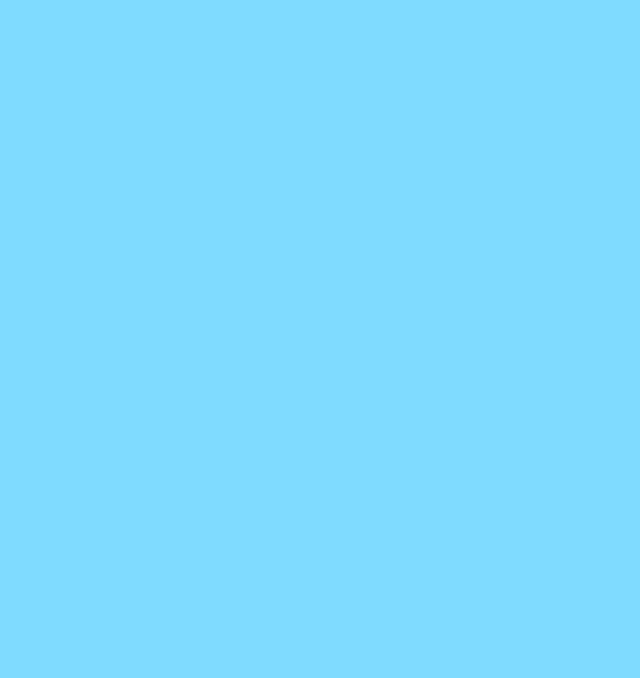
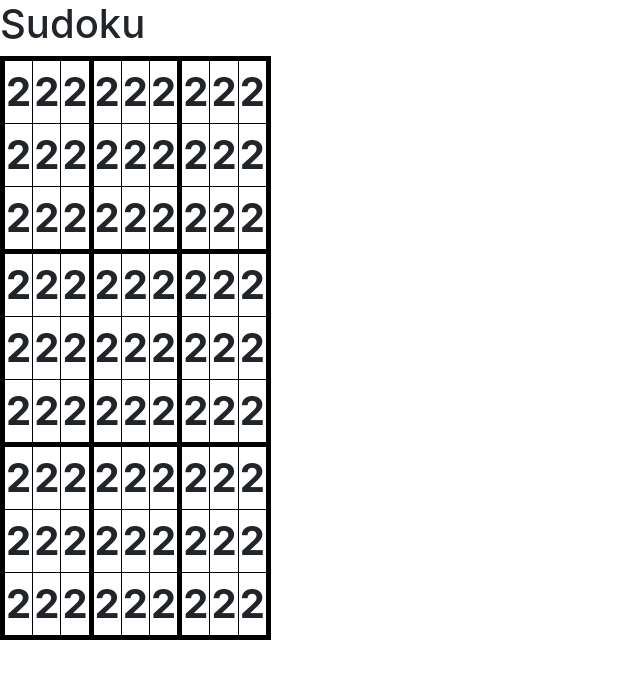
Before and after one commit to MikeSB3/sudoku, a website built with webpack: page src/index.html in a window 1280 px wide. Shown: the whole page, without its empty margins (0-640 px from the left). Built offline with nearby package versions, Linux system fonts and the light colour scheme.

Commit message:
add tables for sudoku rows and columns

```diff
--- a/src/index.html
+++ b/src/index.html
@@ -0,0 +1,114 @@
+<!DOCTYPE html>
+<html lang="en" dir="ltr">
+  <head>
+    <meta charset="utf-8">
+    <title>Sudoku</title>
+  </head>
+  <body>
+    <h1>Sudoku</h1>
+  <table>
+    <div>
+      <tr class="top">
+        <th class="left">2</th>
+        <th class="">2</th>
+        <th class="third">2</th>
+        <th>2</th>
+        <th>2</th>
+        <th class="third">2</th>
+        <th>2</th>
+        <th>2</th>
+        <th class="right">2</th>
+      </tr>
+      <tr class="row-two">
+        <th class="left">2</th>
+        <th class="">2</th>
+        <th class="third">2</th>
+        <th>2</th>
+        <th>2</th>
+        <th class="third">2</th>
+        <th>2</th>
+        <th>2</th>
+        <th class="right">2</th>
+      </tr>
+      <tr class="row-three">
+        <th class="last-left">2</th>
+        <th class="last">2</th>
+        <th class="last-third">2</th>
+        <th class="last">2</th>
+        <th class="last">2</th>
+        <th class="last-third">2</th>
+        <th class="last">2</th>
+        <th class="last">2</th>
+        <th class="last-third">2</th>
+      </tr>
+    </div>
+    <tr>
+      <th class="left">2</th>
+      <th class="">2</th>
+      <th class="third">2</th>
+      <th>2</th>
+      <th>2</th>
+      <th class="third">2</th>
+      <th>2</th>
+      <th>2</th>
+      <th class="right">2</th>
+    </tr>
+    <tr>
+      <th class="left">2</th>
+      <th class="">2</th>
+      <th class="third">2</th>
+      <th>2</th>
+      <th>2</th>
+      <th class="third">2</th>
+      <th>2</th>
+      <th>2</th>
+      <th class="right">2</th>
+    </tr>
+    <tr>
+      <th class="last-left">2</th>
+      <th class="last">2</th>
+      <th class="last-third">2</th>
+      <th class="last">2</th>
+      <th class="last">2</th>
+      <th class="last-third">2</th>
+      <th class="last">2</th>
+      <th class="last">2</th>
+      <th class="last-third">2</th>
+    </tr>
+    <tr>
+      <th class="left">2</th>
+      <th class="">2</th>
+      <th class="third">2</th>
+      <th>2</th>
+      <th>2</th>
+      <th class= "third">2</th>
+      <th>2</th>
+      <th>2</th>
+      <th class="right">2</th>
+    </tr>
+    <tr>
+      <th class="left">2</th>
+      <th class="">2</th>
+      <th class="third">2</th>
+      <th>2</th>
+      <th>2</th>
+      <th class="third">2</th>
+      <th>2</th>
+      <th>2</th>
+      <th class="right">2</th>
+    </tr>
+    <tr>
+      <th class="last-left">2</th>
+      <th class="last">2</th>
+      <th class="last-third">2</th>
+      <th class="last">2</th>
+      <th class="last">2</th>
+      <th class="last-third">2</th>
+      <th class="last">2</th>
+      <th class="last">2</th>
+      <th class="last-third">2</th>
+    </tr>
+  </table>
+
+  </body>
+</html>
--- a/src/styles.css
+++ b/src/styles.css
@@ -1,3 +1,40 @@
-body {
-  background-color: #7FDBFF;
+table, th, td {
+  border: 1px solid black;
+  font-size: 40px;
 }
+
+.three {
+  border-top: 5px solid black;
+}
+.third {
+  border-right: 5px solid black;
+}
+
+.top {
+  border-top: 5px solid black;
+  border-left: 5px solid black;
+  border-right: 5px solid black;
+}
+
+.last {
+  border-bottom: 5px solid black;
+}
+
+.last-third {
+  border-right: 5px solid black;
+  border-bottom: 5px solid black;
+}
+
+.left {
+  border-left: 5px solid black;
+}
+
+
+.last-left {
+  border-left: 5px solid black;
+  border-bottom: 5px solid black;
+}
+
+.right {
+  border-right: 5px solid black;
+}
```
